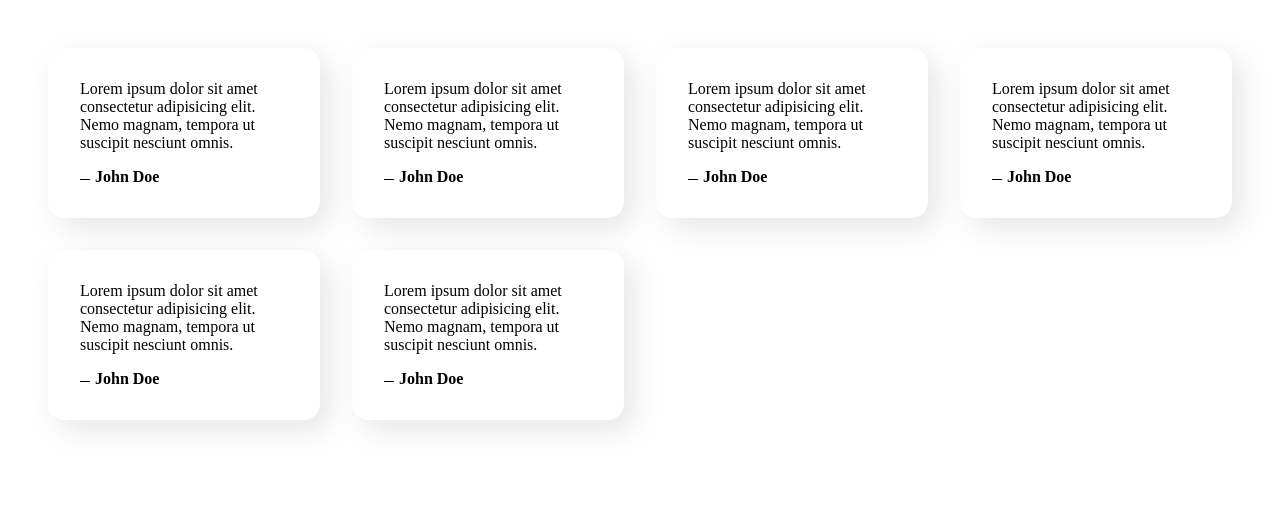
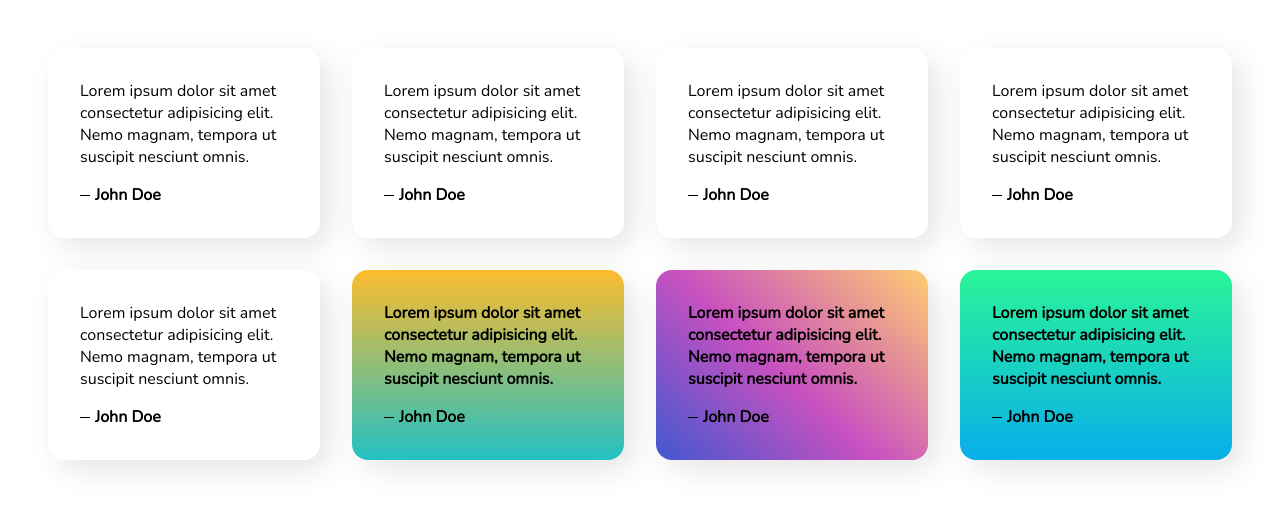
Before and after one commit to Dhanush9952/CSS-Grid-Auto-Fit, a plain HTML site: page index.html in a window 1280 px wide. Drawn offline with nearby package versions, Linux system fonts and the light colour scheme.

Commit message:
CSS grids Auto fit commit-2

```diff
--- a/index.html
+++ b/index.html
@@ -29,7 +29,15 @@
             <p>Lorem ipsum dolor sit amet consectetur adipisicing elit. Nemo magnam, tempora ut suscipit nesciunt omnis.</p>
             <span>John Doe</span>
         </div>
-        <div class="quote">
+        <div class="color-quote">
+            <p>Lorem ipsum dolor sit amet consectetur adipisicing elit. Nemo magnam, tempora ut suscipit nesciunt omnis.</p>
+            <span>John Doe</span>
+        </div>
+        <div class="color-quote2">
+            <p>Lorem ipsum dolor sit amet consectetur adipisicing elit. Nemo magnam, tempora ut suscipit nesciunt omnis.</p>
+            <span>John Doe</span>
+        </div>
+        <div class="color-quote3">
             <p>Lorem ipsum dolor sit amet consectetur adipisicing elit. Nemo magnam, tempora ut suscipit nesciunt omnis.</p>
             <span>John Doe</span>
         </div>
--- a/style.css
+++ b/style.css
@@ -1,3 +1,4 @@
+@import url('https://fonts.googleapis.com/css2?family=Nunito:wght@300&family=Poppins:wght@500;600;700;900&display=swap');
 body
 {
     margin: 0;
@@ -42,13 +43,35 @@ span:before
     left: -15px;
 }
 
-@media (min-width: 550px)
+.color-quote
 {
-    .span-6
-    {
-        grid-column: auto / span 2;
-    }
+    padding: 2em;
+    border-radius: 1em;
+    box-shadow: 10px 10px 30px rgba(0, 0, 0, 0.1);
+    background: rgb(34,193,195);
+    background: linear-gradient(0deg, rgba(34,193,195,1) 0%, rgba(253,187,45,1) 100%);
+    font-weight: 800;
 }
+.color-quote2
+{
+    padding: 2em;
+    border-radius: 1em;
+    box-shadow: 10px 10px 30px rgba(0, 0, 0, 0.1);
+    background-color: #4158D0;
+    background-image: linear-gradient(43deg, #4158D0 0%, #C850C0 46%, #FFCC70 100%);
+    font-weight: 800;
+}
+.color-quote3
+{
+    padding: 2em;
+    border-radius: 1em;
+    box-shadow: 10px 10px 30px rgba(0, 0, 0, 0.1);
+    background-color: #08AEEA;
+    background-image: linear-gradient(0deg, #08AEEA 0%, #2AF598 100%);
+    font-weight: 800;
+}
+
+
 
 /* @media (min-width: 550px)
 {
```
